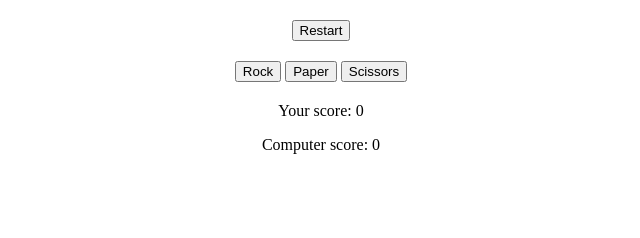
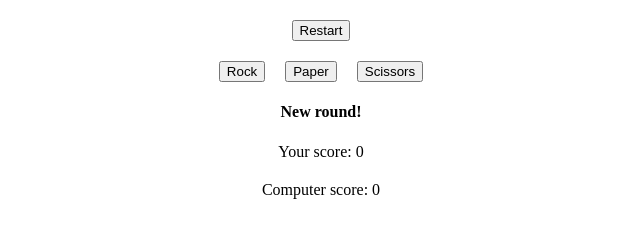
Before and after one commit to Lucrum/rock-paper-scissors, a plain HTML site: page index.html in a window 1280 px wide. Both pictures are taken after a click on the button "Play". Shown: the whole page, without its empty margins (319-959 px from the left). Drawn offline with Linux system fonts and the light colour scheme.

Commit message:
Reworked JavaScript logic, buttons no longer appear before game start, buttons no longer interactable when game is over

```diff
--- a/index.html
+++ b/index.html
@@ -5,25 +5,16 @@
     <meta http-equiv="X-UA-Compatible" content="IE=edge">
     <meta name="viewport" content="width=device-width, initial-scale=1.0">
     <title>Document</title>
-    <script src="./scripts/game.js"></script>
+    <script src="./scripts/game.js" defer></script>
     <link rel="stylesheet" href="./styles.css">
 </head>
 <body>
 
     <div>
-        <button id="restart-button" onclick="startGame()">Play</button>
-    </div>
-    <div>
-        <button id="rock-button" value="rock">Rock</button>
-        <button id="paper-button" value="paper">Paper</button>
-        <button id="scissors-button" value="scissors">Scissors</button>
+        <button class="play-button">Play</button>
     </div>
 
-
-    <div>
-        <p id="player-score"></p>
-        <p id="computer-score"></p>
-        <p id="message-field"></p>
+    <div class="play-field">
     </div>
 </body>
 </html>
--- a/scripts/game.js
+++ b/scripts/game.js
@@ -1,21 +1,16 @@
 let playerPoints = 0;
 let computerPoints = 0;
 
+let victoryLevel = 5;
+let gameActive = false;
+
+const playField = document.querySelector('.play-field');
+const playButton = document.querySelector('.play-button');
+playButton.addEventListener('click', setupGame, { once: true });
+let buttonField;
 let messageField;
 let playerPointField;
 let computerPointField;
-
-let victoryLevel;
-let gameActive = false;
-
-document.addEventListener("DOMContentLoaded", function (event) {
-    document.getElementById("rock-button").addEventListener("click", doRound);
-    document.getElementById("paper-button").addEventListener("click", doRound);
-    document.getElementById("scissors-button").addEventListener("click", doRound);
-    messageField = document.getElementById("message-field");
-    playerPointField = document.getElementById("player-score");
-    computerPointField = document.getElementById("computer-score");
-});
 
 function getComputerChoice() {
     let choice = getRandomInt(3);
@@ -62,16 +57,44 @@ function play(player, computer = getComputerChoice()) {
     }
 }
 
-function startGame(maxPoints = 5) {
+// generate buttons and play field
+function setupGame(event, maxPoints = 5) {
+    victoryLevel = maxPoints;
+
+    playButton.textContent = "Restart";
+
+    // generate buttons
+    buttonField = document.createElement('div');
+    buttonField.classList.add('button-field');
+    const playableChoices = ['Rock', 'Paper', 'Scissors'];
+
+    for (let i = 0; i < playableChoices.length; i++) {
+        const newButton = document.createElement('button');
+        newButton.classList.add('player-choice');
+        newButton.textContent = playableChoices[i];
+        newButton.addEventListener('click', doRound);
+        buttonField.appendChild(newButton);
+    }
+
+    // generate messages
+    messageField = document.createElement('h4');
+    playerPointField = document.createElement('div');
+    computerPointField = document.createElement('div');
+
+    playField.appendChild(buttonField);
+    playField.appendChild(messageField);
+    playField.appendChild(playerPointField);
+    playField.appendChild(computerPointField);
+    playButton.addEventListener('click', gameStart);
+
+    gameStart("Begin!");
+}
+
+function gameStart(message = "New round!") {
+    gameActive = true;
     playerPoints = 0;
     computerPoints = 0;
-
-    victoryLevel = maxPoints;
-    gameActive = true;
-
-    document.getElementById("restart-button").textContent = "Restart";
-
-    messageField.textContent = "";
+    messageField.textContent = "New round!";
     playerPointField.textContent = "Your score: " + playerPoints;
     computerPointField.textContent = "Computer score: " + computerPoints;
 }
@@ -80,7 +103,7 @@ function startGame(maxPoints = 5) {
 
 function doRound(event) {
     if (gameActive) {
-        let res = play(event.target.value);
+        let res = play(event.target.textContent.toLowerCase());
 
         if (res[0] === undefined || res[0] === null) {
             // do nothing
@@ -92,13 +115,13 @@ function doRound(event) {
             computerPoints++;
         }
 
+        console.log(playerPoints + ' ' + victoryLevel);
+
         if (playerPoints >= victoryLevel) {
-            messageField.textContent = "You win!"
-            gameActive = false;
+            gameOver(true);
         }
         else if (computerPoints >= victoryLevel) {
-            messageField.textContent = "You lose!"
-            gameActive = false;
+            gameOver(false);
         }
         else {
             messageField.textContent = res[1];
@@ -108,3 +131,17 @@ function doRound(event) {
     }
 
 }
+
+function gameOver(victoryStatus) {
+    gameActive = false;
+    choices = buttonField.querySelectorAll('.player-choice');
+    console.log(choices);
+
+    [...choices].forEach(btn => btn.classList.add('no-click'));
+
+    if (victoryStatus) {
+        messageField.textContent = "You win!";
+    } else {
+        messageField.textContent = "You lost!";
+    }
+}
--- a/styles.css
+++ b/styles.css
@@ -5,3 +5,13 @@ body {
 div {
     margin: 20px;
 }
+
+.button-field {
+    display: flex;
+    gap: 20px;
+    justify-content: center;
+}
+
+.no-click {
+    pointer-events: none;
+}
```
